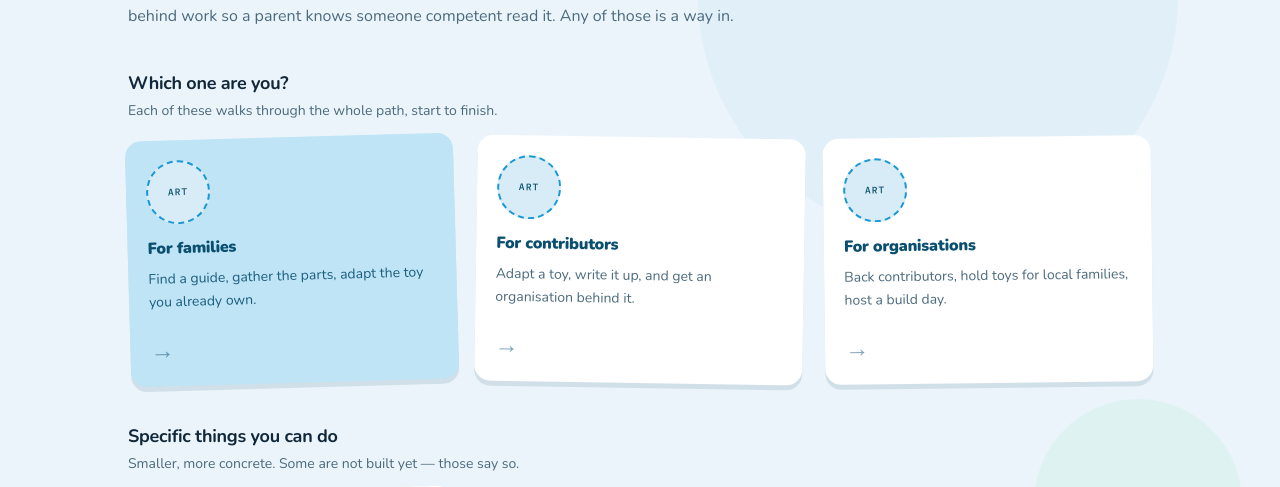
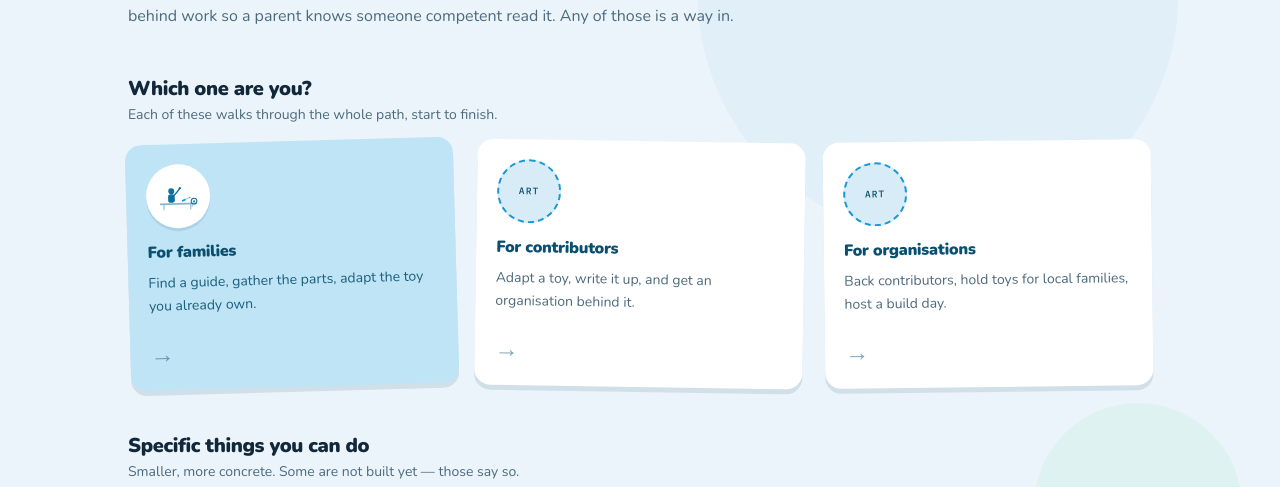
Before and after one commit to bpetselis01/splat-connect, a Next.js app in the folder packages/web/: page /get-involved in a window 1280 px wide. Shown: the part 209-696 px from the top of the page. Built offline with nearby package versions, Linux system fonts and the light colour scheme; no server answers.

Commit message:
feat(web): pass the section's tone and art through Get Involved
Get Involved is a supporting section, so it stays in the blue family while the
three pillars keep the distinct accents. The tracks and the actions are two
different kinds of list, and only the tracks get a lead card.

```diff
--- a/packages/web/app/get-involved/page.tsx
+++ b/packages/web/app/get-involved/page.tsx
@@ -28,17 +28,17 @@ export default function GetInvolvedPage() {
         way in.
       </p>
 
-      <h2 className="mt-10 text-lg font-bold text-ink">Which one are you?</h2>
+      <h2 className="title-detail mt-12">Which one are you?</h2>
       <p className="mb-4 mt-1 max-w-prose text-sm text-muted">
         Each of these walks through the whole path, start to finish.
       </p>
-      <HubGrid items={tracks} tone={section.tone} />
+      <HubGrid items={tracks} tone={section.tone} art={section.art} />
 
-      <h2 className="mt-10 text-lg font-bold text-ink">Specific things you can do</h2>
+      <h2 className="title-detail mt-12">Specific things you can do</h2>
       <p className="mb-4 mt-1 max-w-prose text-sm text-muted">
         Smaller, more concrete. Some are not built yet — those say so.
       </p>
-      <HubGrid items={actions} tone={section.tone} leadFirst={false} />
+      <HubGrid items={actions} tone={section.tone} art={section.art} leadFirst={false} />
     </div>
   )
 }
```
